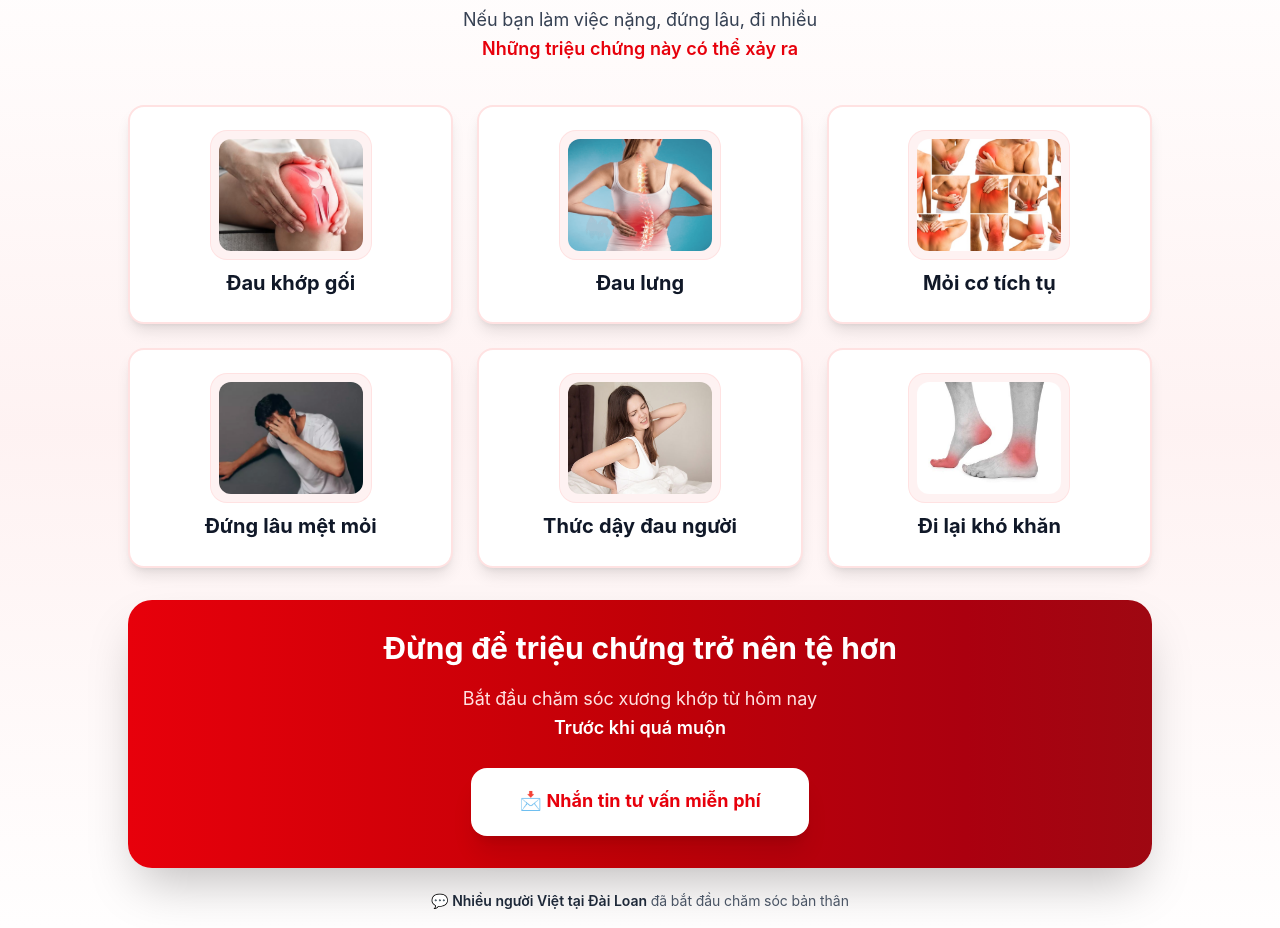
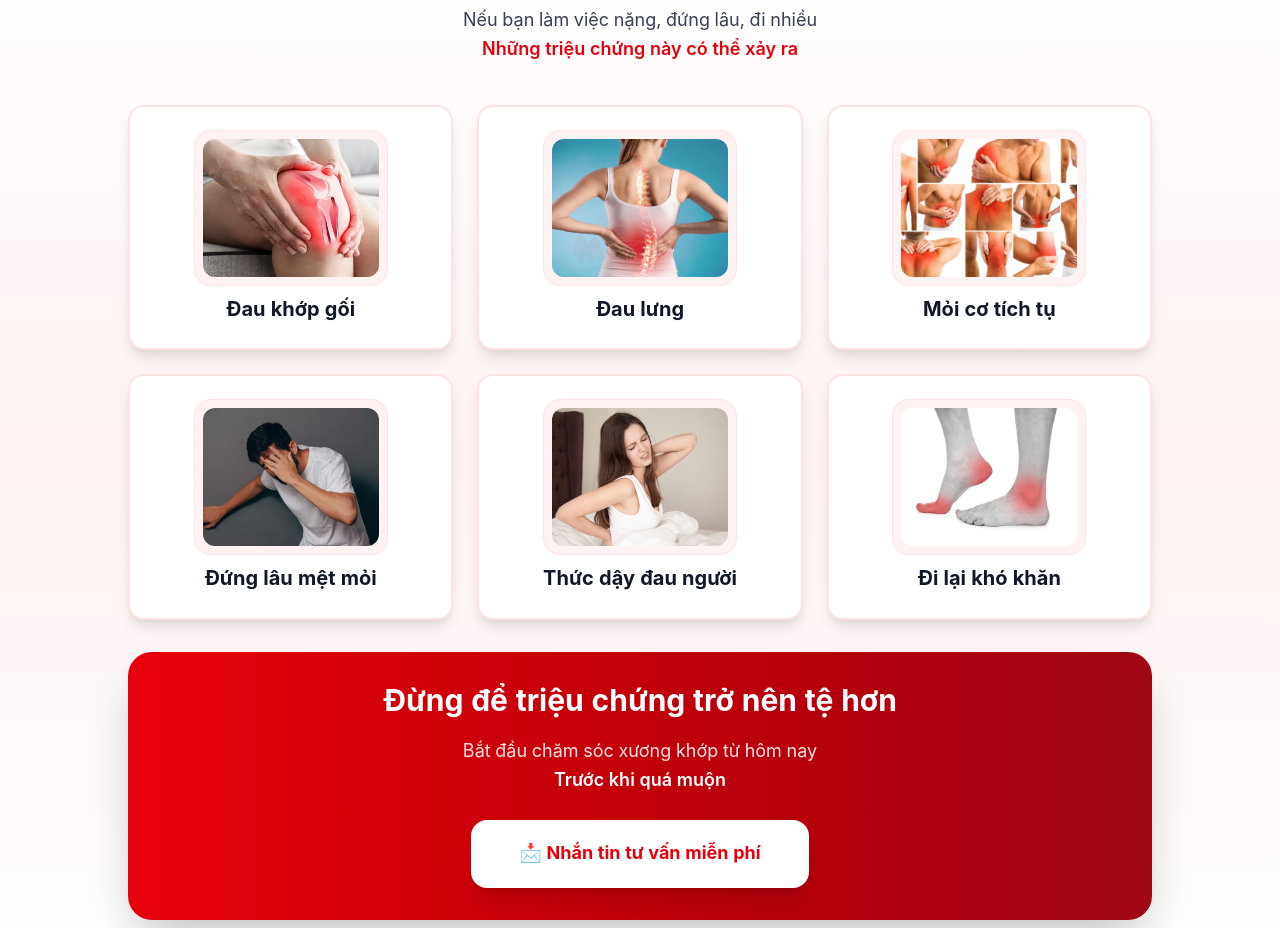
Before and after one commit to cimerkong-jpg/alkamilk, a React (Vite) app: page / in a window 1280 px wide. Shown: the part 1220-2148 px from the top of the page. Built offline with nearby package versions, Linux system fonts and the light colour scheme.

Commit message:
Enlarge pain symptom images

```diff
--- a/src/components/PainPoints.tsx
+++ b/src/components/PainPoints.tsx
@@ -35,7 +35,7 @@ const PainPoints = () => {
               className="bg-white rounded-2xl px-3 py-4 sm:p-5 md:p-6 shadow-lg hover:shadow-xl transition-all border-2 border-red-100 hover:border-red-300 transform hover:scale-[1.02]"
             >
               <div className="mb-3 flex justify-center">
-                <div className="flex h-24 w-full max-w-32 items-center justify-center rounded-2xl bg-red-50 p-2 ring-1 ring-red-100 sm:h-28 sm:max-w-36 md:h-32 md:max-w-40">
+                <div className="flex h-[115px] w-full max-w-[154px] items-center justify-center rounded-2xl bg-red-50 p-2 ring-1 ring-red-100 sm:h-[134px] sm:max-w-[173px] md:h-[154px] md:max-w-[192px]">
                   <img
                     src={painIconSrc[pain.icon]}
                     alt=""
```
